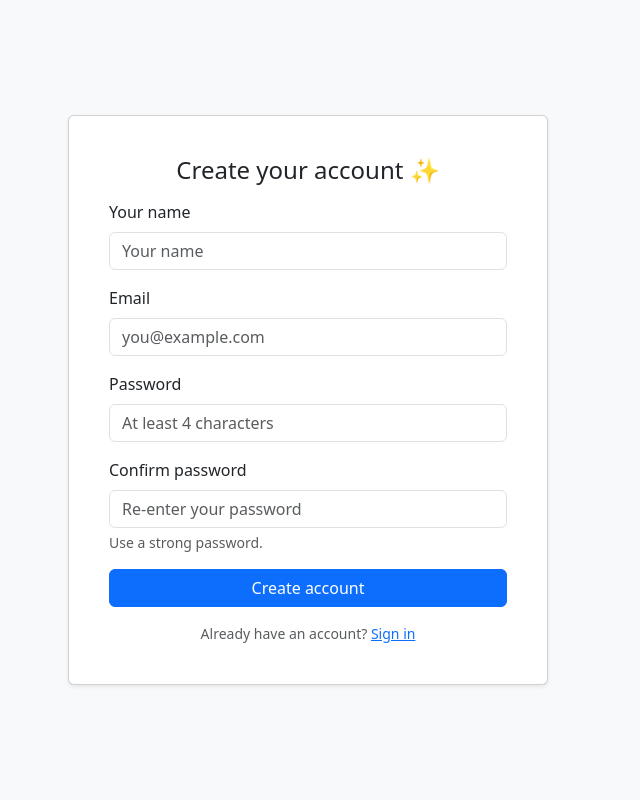
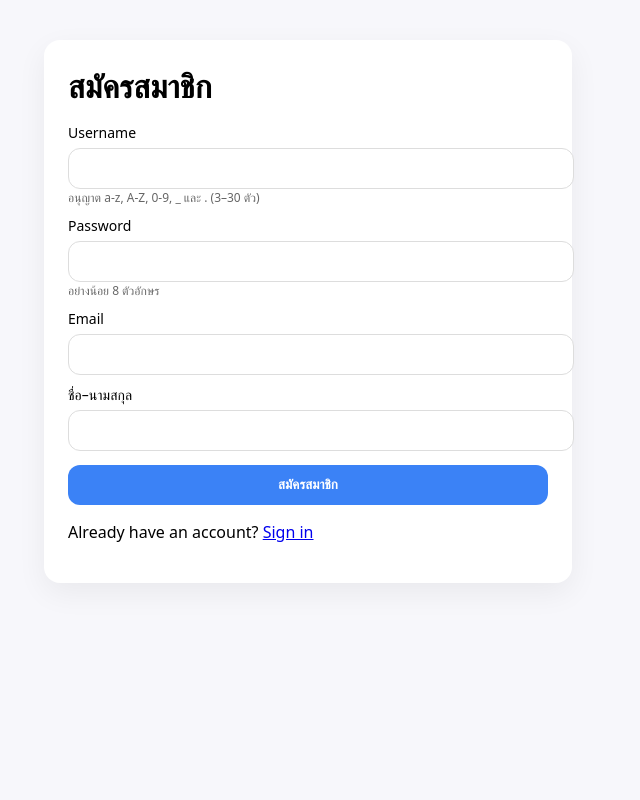
Before and after one commit to CarToon890/LoginSystem, a PHP site: page /register.php in a window 1280 px wide. Shown: the whole page, without its empty margins (332-972 px from the left). Run offline with PHP 8.4, Linux system fonts and the light colour scheme; a stand-in replaces the project's code that opens the database connection.

Commit message:
RegisterSystemUpdate

```diff
--- a/register.php
+++ b/register.php
@@ -1,73 +1,235 @@
-<?php require __DIR__ . '/config_mysqli.php';
-require __DIR__ . '/csrf.php'; ?>
+<?php
+ini_set('display_errors', 1);
+ini_set('display_startup_errors', 1);
+error_reporting(E_ALL);
+ini_set('log_errors', 1);
+ini_set('error_log', __DIR__ . '/php_error.log');
+
+
+
+// เปิด session เพื่อใช้ CSRF token และ flash message
+if (session_status() !== PHP_SESSION_ACTIVE) {
+  session_start();
+}
+
+//include config ตรงนี้นะจ๊ะ
+const DB_HOST = 'localhost';
+const DB_NAME = 's67160378';
+const DB_USER = 's67160378';
+const DB_PASS = 'jR8jfbgB';
+const DB_CHARSET = 'utf8mb4';
+
+// สร้าง CSRF token ครั้งแรก
+if (empty($_SESSION['csrf_token'])) {
+  $_SESSION['csrf_token'] = bin2hex(random_bytes(32));
+}
+
+$errors = [];
+$success = "";
+
+// เชื่อมต่อฐานข้อมูล (MySQLi)
+$mysqli = new mysqli(DB_HOST, DB_USER, DB_PASS, DB_NAME);
+$mysqli->set_charset(DB_CHARSET);
+if ($mysqli->connect_errno) {
+  die("เชื่อมต่อฐานข้อมูลล้มเหลว: " . $mysqli->connect_error);
+}
+$mysqli->set_charset("utf8mb4");
+
+// ฟังก์ชันเล็ก ๆ กัน XSS เวลา echo ค่าเดิมกลับฟอร์ม
+function e($str)
+{
+  return htmlspecialchars($str ?? "", ENT_QUOTES, "UTF-8");
+}
+
+if ($_SERVER['REQUEST_METHOD'] === 'POST') {
+  // ตรวจ CSRF token
+  if (empty($_POST['csrf_token']) || !hash_equals($_SESSION['csrf_token'], $_POST['csrf_token'])) {
+    $errors[] = "CSRF token ไม่ถูกต้อง กรุณารีเฟรชหน้าแล้วลองอีกครั้ง";
+  }
+
+  // รับค่าจากฟอร์ม
+  $username  = trim($_POST['username'] ?? "");
+  $password  = $_POST['password'] ?? "";
+  $email     = trim($_POST['email'] ?? "");
+  $full_name = trim($_POST['name'] ?? "");
+
+  // ตรวจความถูกต้องเบื้องต้น
+  if ($username === "" || !preg_match('/^[A-Za-z0-9_\.]{3,30}$/', $username)) {
+    $errors[] = "กรุณากรอก username 3–30 ตัวอักษร (a-z, A-Z, 0-9, _, .)";
+  }
+  if (strlen($password) < 8) {
+    $errors[] = "รหัสผ่านต้องยาวอย่างน้อย 8 ตัวอักษร";
+  }
+  if (!filter_var($email, FILTER_VALIDATE_EMAIL)) {
+    $errors[] = "อีเมลไม่ถูกต้อง";
+  }
+  if ($full_name === "" || mb_strlen($full_name) > 100) {
+    $errors[] = "กรุณากรอกชื่อ–นามสกุล (ไม่เกิน 100 ตัวอักษร)";
+  }
+
+  // ตรวจซ้ำ username/email
+  if (!$errors) {
+    $sql = "SELECT 1 FROM users WHERE username = ? OR email = ? LIMIT 1";
+    if ($stmt = $mysqli->prepare($sql)) {
+      $stmt->bind_param("ss", $username, $email);
+      $stmt->execute();
+      $stmt->store_result();
+      if ($stmt->num_rows > 0) {
+        $errors[] = "Username หรือ Email นี้ถูกใช้แล้ว";
+      }
+      $stmt->close();
+    } else {
+      $errors[] = "เกิดข้อผิดพลาดในการตรวจสอบข้อมูล (prepare)";
+    }
+  }
+
+  // บันทึกลงฐานข้อมูล
+  if (!$errors) {
+    $password_hash = password_hash($password, PASSWORD_DEFAULT);
+
+    $sql = "INSERT INTO users (username, email, password_hash, full_name) VALUES (?, ?, ?, ?)";
+    if ($stmt = $mysqli->prepare($sql)) {
+      $stmt->bind_param("ssss", $username, $email, $password_hash, $full_name);
+      if ($stmt->execute()) {
+        $success = "สมัครสมาชิกสำเร็จ! คุณสามารถล็อกอินได้แล้วค่ะ";
+        // regenerate CSRF token หลังสำเร็จ
+        $_SESSION['csrf_token'] = bin2hex(random_bytes(32));
+        // เคลียร์ฟอร์ม
+        $username = $email = $full_name = "";
+      } else {
+        // ตรวจจับ duplicate เฉพาะทาง
+        if ($mysqli->errno == 1062) {
+          $errors[] = "Username/Email ซ้ำ กรุณาใช้ค่าอื่น";
+        } else {
+          $errors[] = "บันทึกข้อมูลไม่สำเร็จ: " . e($mysqli->error);
+        }
+      }
+      $stmt->close();
+    } else {
+      $errors[] = "เกิดข้อผิดพลาดในการบันทึกข้อมูล (prepare)";
+    }
+  }
+}
+?>
 <!doctype html>
-<html lang="en">
+<html lang="th">
 
 <head>
   <meta charset="utf-8">
   <meta name="viewport" content="width=device-width, initial-scale=1">
-    <title>Create account</title>
-    <link href="https://cdn.jsdelivr.net/npm/bootstrap@5.3.3/dist/css/bootstrap.min.css" rel="stylesheet">
+  <title>Register</title>
   <style>
     body {
-            min-height: 100vh;
-            display: flex;
-            align-items: center;
+      font-family: system-ui, sans-serif;
+      background: #f7f7fb;
+      margin: 0;
+      padding: 0;
     }
 
-        .card-box {
+    .container {
       max-width: 480px;
+      margin: 40px auto;
+      background: #fff;
+      border-radius: 16px;
+      padding: 24px;
+      box-shadow: 0 10px 30px rgba(0, 0, 0, .06);
+    }
+
+    h1 {
+      margin: 0 0 16px;
+    }
+
+    .alert {
+      padding: 12px 14px;
+      border-radius: 12px;
+      margin-bottom: 12px;
+      font-size: 14px;
+    }
+
+    .alert.error {
+      background: #ffecec;
+      color: #a40000;
+      border: 1px solid #ffc9c9;
+    }
+
+    .alert.success {
+      background: #efffed;
+      color: #0a7a28;
+      border: 1px solid #c9f5cf;
+    }
+
+    label {
+      display: block;
+      font-size: 14px;
+      margin: 10px 0 6px;
+    }
+
+    input {
       width: 100%;
+      padding: 12px;
+      border-radius: 12px;
+      border: 1px solid #ddd;
+    }
+
+    button {
+      width: 100%;
+      padding: 12px;
+      border: none;
+      border-radius: 12px;
+      margin-top: 14px;
+      background: #3b82f6;
+      color: #fff;
+      font-weight: 600;
+      cursor: pointer;
+    }
+
+    button:hover {
+      filter: brightness(.95);
+    }
+
+    .hint {
+      font-size: 12px;
+      color: #666;
     }
   </style>
 </head>
 
-<body class="bg-light">
-    <main class="container d-flex justify-content-center">
-        <div class="card shadow-sm card-box p-3 p-md-4">
-            <div class="card-body">
-                <h1 class="h4 mb-3 text-center">Create your account ✨</h1>
+<body>
+  <div class="container">
+    <h1>สมัครสมาชิก</h1>
 
-                <?php if (!empty($_SESSION['flash'])): ?>
-                    <div class="alert alert-danger py-2"><?php echo htmlspecialchars($_SESSION['flash']);
-                                                            unset($_SESSION['flash']); ?></div>
+    <?php if ($errors): ?>
+      <div class="alert error">
+        <?php foreach ($errors as $m) echo "<div>" . e($m) . "</div>"; ?>
+      </div>
     <?php endif; ?>
 
-                <form method="post" action="register_process.php" novalidate>
-                    <input type="hidden" name="csrf" value="<?php echo htmlspecialchars(csrf_token()); ?>">
-                    <div class="mb-3">
-                        <label class="form-label" for="name">Your name</label>
-                        <input class="form-control" type="text" id="name" name="name" placeholder="Your name" autocomplete="name" required>
-                    </div>
-                    <div class="mb-3">
-                        <label class="form-label" for="email">Email</label>
-                        <input class="form-control" type="email" id="email" name="email"
-                            placeholder="you@example.com" autocomplete="email" spellcheck="false" required>
-                    </div>
-                    <div class="mb-3">
-                        <label class="form-label" for="password">Password</label>
-                        <input class="form-control" type="password" id="password" name="password"
-                            placeholder="At least 4 characters" autocomplete="new-password" minlength="8" required>
-                    </div>
-                    <div class="mb-1">
-                        <label class="form-label" for="password2">Confirm password</label>
-                        <input class="form-control" type="password" id="password2" name="password2"
-                            placeholder="Re-enter your password" autocomplete="new-password" minlength="8" required>
-                    </div>
+    <?php if ($success): ?>
+      <div class="alert success"><?= e($success) ?></div>
+    <?php endif; ?>
 
-                    <div class="form-text mb-3">Use a strong password.</div>
-                    <div class="d-grid">
-                        <button class="btn btn-primary" type="submit">Create account</button>
-                    </div>
+    <form method="post" action="">
+      <input type="hidden" name="csrf_token" value="<?= e($_SESSION['csrf_token']) ?>">
+      <label>Username</label>
+      <input type="text" name="username" value="<?= e($username ?? "") ?>" required>
+      <div class="hint">อนุญาต a-z, A-Z, 0-9, _ และ . (3–30 ตัว)</div>
+
+      <label>Password</label>
+      <input type="password" name="password" required>
+      <div class="hint">อย่างน้อย 8 ตัวอักษร</div>
+
+      <label>Email</label>
+      <input type="email" name="email" value="<?= e($email ?? "") ?>" required>
+
+      <label>ชื่อ–นามสกุล</label>
+      <input type="text" name="name" value="<?= e($full_name ?? "") ?>" required>
+
+      <button type="submit">สมัครสมาชิก</button>
     </form>
-
     <p class="text-center text-muted mt-3 mb-0 small">Already have an account?
       <a href="login.php">Sign in</a>
     </p>
   </div>
-        </div>
-    </main>
-    <script src="https://cdn.jsdelivr.net/npm/bootstrap@5.3.3/dist/js/bootstrap.bundle.min.js"></script>
 </body>
 
 </html>
```
Also changed, not shown: register2.php (added, +73 -0 lines), register_process.php (+8 -8 lines). Lines whose indentation alone changed are shown as unchanged.
